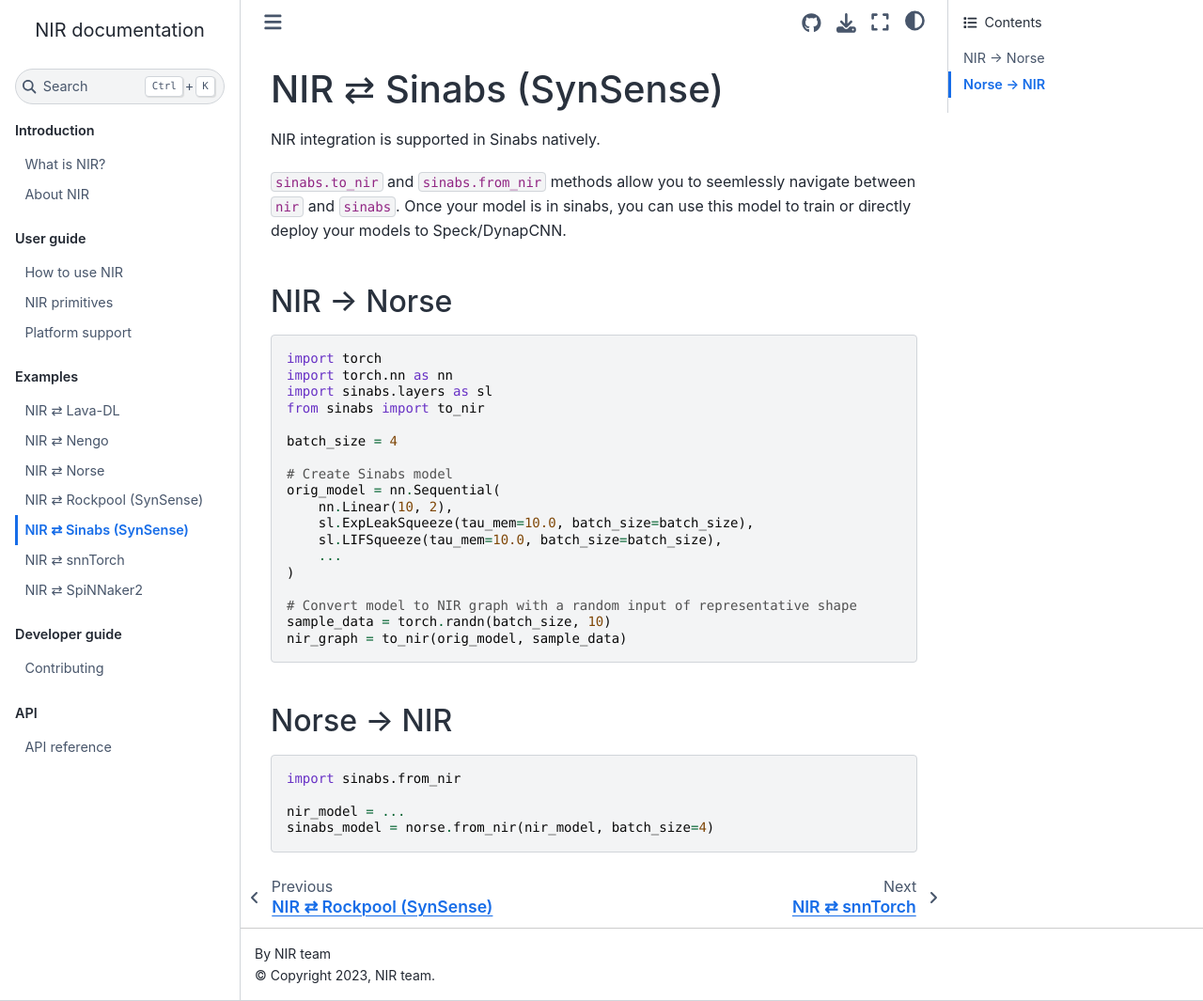
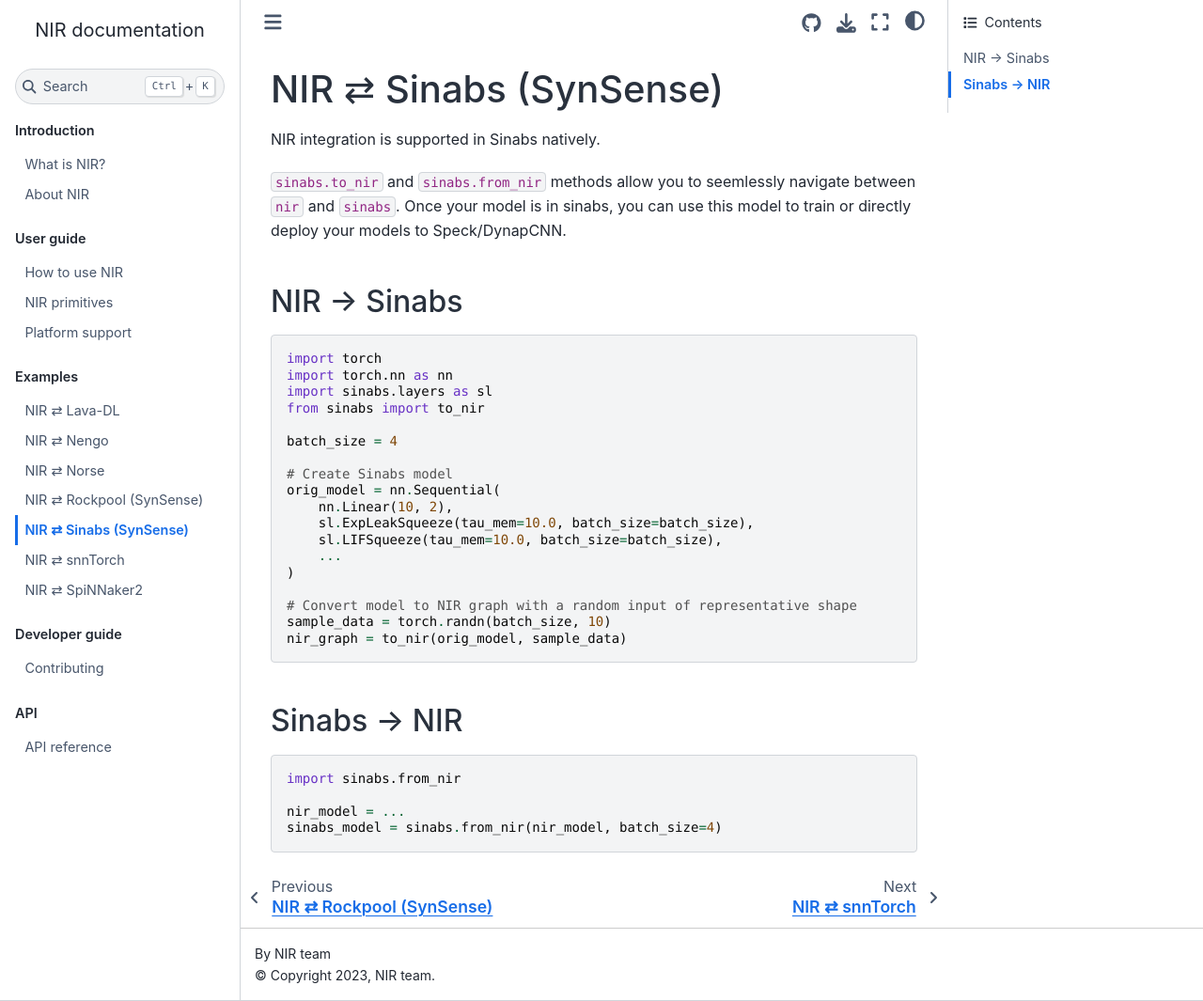
Before and after one commit to neuromorphs/NIR, a Sphinx documentation site: the page built from docs/source/examples/sinabs.md, in a window 1280 px wide and 1065 px high. Shown: the whole window at 94% size. Built offline with Sphinx 7.4.7 and the Sphinx Book theme 1.1.4, drawn with Linux system fonts in a browser that asks for light colours; pages that are not in the unit, such as notebooks, are missing from menus.

Commit message:
fixes in sinabs example

````diff
--- a/docs/source/examples/sinabs.md
+++ b/docs/source/examples/sinabs.md
@@ -4,7 +4,7 @@
 
 `sinabs.to_nir` and `sinabs.from_nir` methods allow you to seemlessly navigate between `nir` and `sinabs`. Once your model is in sinabs, you can use this model to train or directly deploy your models to Speck/DynapCNN.
 
-## NIR → Norse
+## NIR → Sinabs
 
 ```python
 import torch
@@ -27,10 +27,10 @@
 nir_graph = to_nir(orig_model, sample_data)
 ```
 
-## Norse → NIR
+## Sinabs → NIR
 ```python
 import sinabs.from_nir
 
 nir_model = ...
-sinabs_model = norse.from_nir(nir_model, batch_size=4)
+sinabs_model = sinabs.from_nir(nir_model, batch_size=4)
 ```
````
